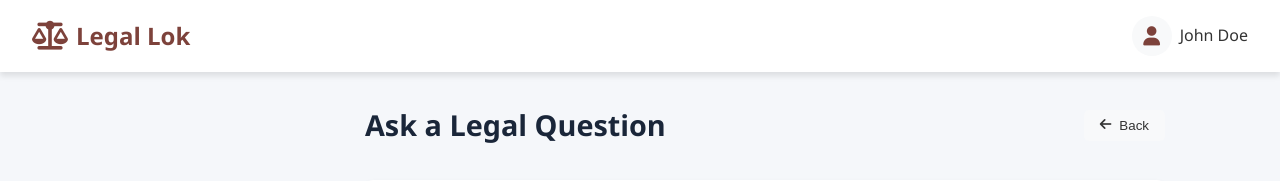
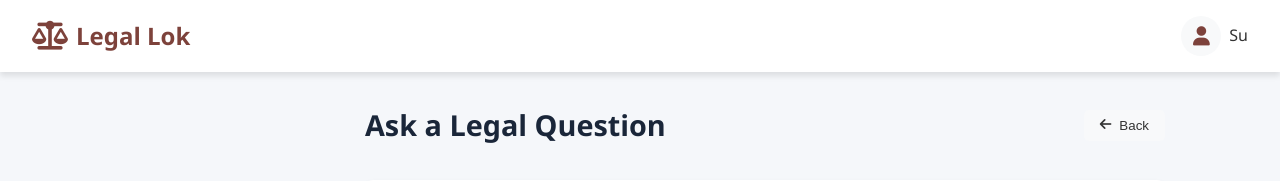
Before and after one commit to khushisharma123456/legallok3, a Flask app: template templates/askquestion.html in a window 1280 px wide. Shown: the top 181 px of the page. Run offline with Flask 3, Linux system fonts and the light colour scheme; the template is opened without the code that fills it: values that come from a table or form of the project are taken from there, others are empty.

Commit message:
Update askquestion.html

```diff
--- a/templates/askquestion.html
+++ b/templates/askquestion.html
@@ -420,7 +420,7 @@
                 <div class="user-avatar" tabindex="0">
                     <i class="fas fa-user"></i>
                 </div>
-                <div class="user-name">John Doe</div>
+                <div class="user-name">{{ user.full_name }}</div>
                 <div class="profile-dropdown">
                     <a href="/profile"><i class="fas fa-user"></i> My Profile</a>
                     <a href="/settings"><i class="fas fa-cog"></i> Settings</a>
```
